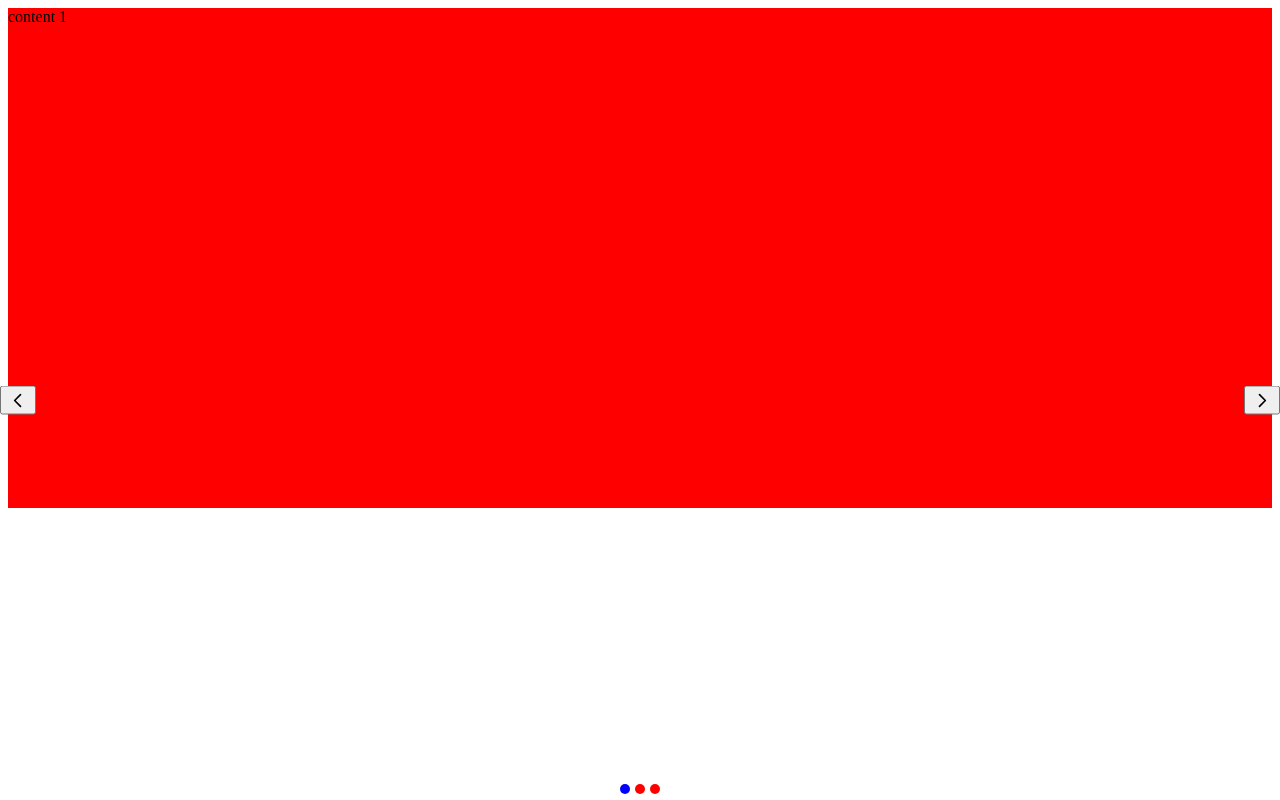
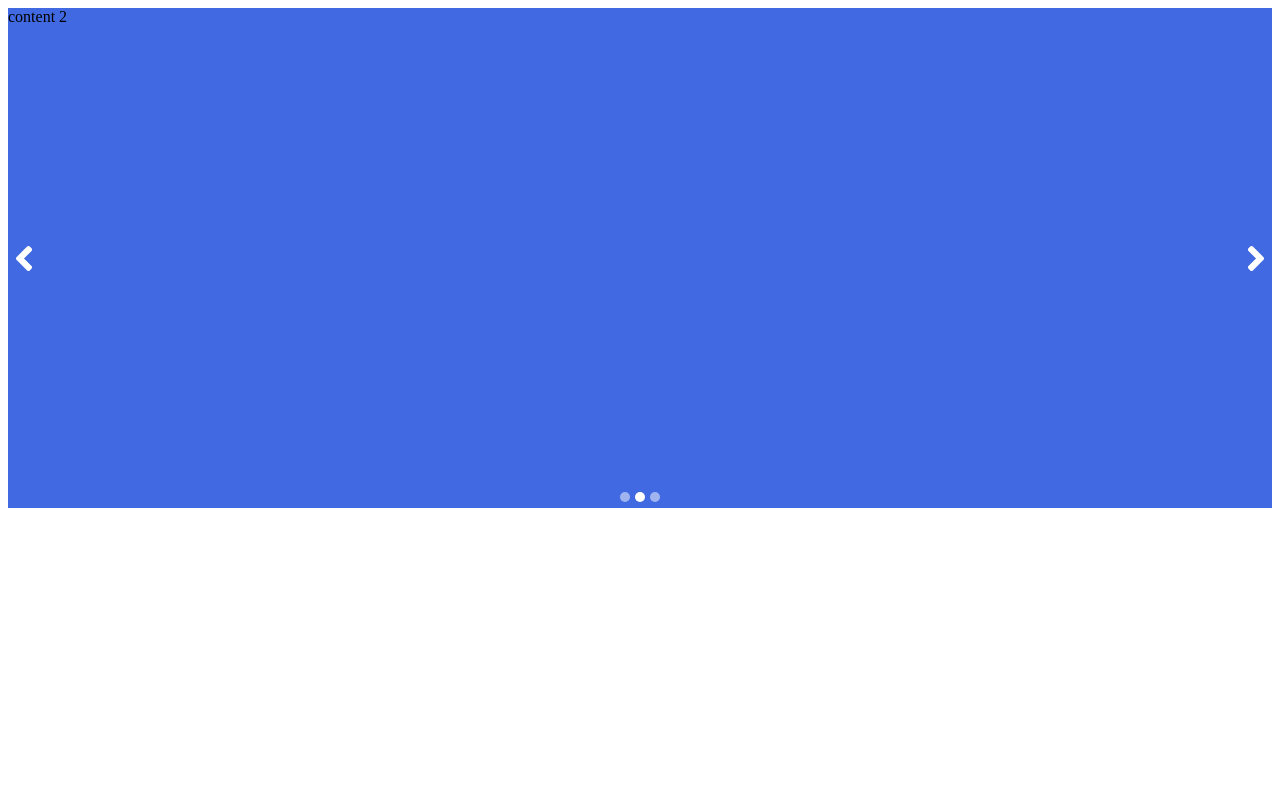
Before and after one commit to olumjs/olum-slider, a plain HTML site: page index.html in a window 1280 px wide. Drawn offline with Linux system fonts and the light colour scheme.

Commit message:
fixed structure & added auto/interval options

```diff
--- a/app.js
+++ b/app.js
@@ -1,19 +1,28 @@
-function OlumSlider(settings) {
+(function (root, factory) {
+  if (typeof module === "object" && module.exports) module.exports = factory();
+  else if (typeof define === "function" && define.amd) define(factory);
+  else root.OlumSlider = factory();
+})(typeof self !== "undefined" ? self : this, function () {
+  "use strict";
+
+  function OlumSlider(options) {
     var $this = this;
 
     $this.navigate = function (width) {
-    $this.container.scrollTo({
+      $this.slider.scrollTo({
         left: width,
-      behavior: "smooth"
+        behavior: "smooth",
       });
       // reset dots active class
-    var dots = $this.dotsContainer.getElementsByTagName("span");
-    Array.from(dots).forEach(function (dot) {
+      if ($this.dotsContainer) {
+        var dots = [].slice.call($this.dotsContainer.getElementsByTagName("span"));
+        dots.forEach(function (dot) {
           dot.className = "";
         });
         // add active class to current slide
         dots[$this.index].className = "active";
       }
+    };
 
     $this.nextSlide = function (btn) {
       btn.addEventListener("click", function () {
@@ -23,7 +32,7 @@ function OlumSlider(settings) {
           $this.navigate($this.currentScroll);
         }
       });
-  }
+    };
 
     $this.prevSlide = function (btn) {
       btn.addEventListener("click", function () {
@@ -33,24 +42,24 @@ function OlumSlider(settings) {
           $this.navigate($this.currentScroll);
         }
       });
-  }
+    };
 
     $this.arrows = function () {
       var nextBtn = document.createElement("button");
       var prevBtn = document.createElement("button");
-    nextBtn.innerHTML = settings.nextArrowIcon;
-    prevBtn.innerHTML = settings.prevArrowIcon;
+      nextBtn.innerHTML = options.nextArrowIcon;
+      prevBtn.innerHTML = options.prevArrowIcon;
       nextBtn.className = "nextBtn";
       prevBtn.className = "prevBtn";
       nextBtn.type = "button";
       prevBtn.type = "button";
 
-    $this.container.append(nextBtn);
-    $this.container.append(prevBtn);
+      options.container.append(nextBtn);
+      options.container.append(prevBtn);
 
       $this.nextSlide(nextBtn);
       $this.prevSlide(prevBtn);
-  }
+    };
 
     $this.dots = function () {
       // insert dots
@@ -62,14 +71,14 @@ function OlumSlider(settings) {
         if (i === 0) span.className = "active";
         $this.dotsContainer.append(span);
       }
-    $this.container.append($this.dotsContainer);
+      options.container.append($this.dotsContainer);
 
       // listen to clicks
-    $this.dotsContainer.addEventListener('click', function (e) {
+      $this.dotsContainer.addEventListener("click", function (e) {
         if (e.target.nodeName === "SPAN") {
           // reset dots active class
-        var dots = $this.dotsContainer.getElementsByTagName("span");
-        Array.from(dots).forEach(function (dot) {
+          var dots = [].slice.call($this.dotsContainer.getElementsByTagName("span"));
+          dots.forEach(function (dot) {
             dot.className = "";
           });
           // add active class to current slide
@@ -80,22 +89,89 @@ function OlumSlider(settings) {
           $this.navigate($this.currentScroll);
         }
       });
+    };
+
+    $this.auto = function () {
+      var interval = setInterval(function () {
+        if ($this.currentScroll < $this.totalWidth) {
+          $this.index++;
+          $this.currentScroll += $this.width;
+          $this.navigate($this.currentScroll);
+        } else {
+          clearInterval(interval);
         }
+      }, options.interval);
+    };
 
-  if (settings && settings.container) {
-    $this.container = settings.container;
+    $this.style = function () {
+      var style = document.createElement("style");
+      var className = options.container.className;
+      var id = options.container.id;
+      var selector = id ? "#" + id : "." + className;
+      style.innerHTML = "\n    "
+        .concat(selector, " {\n      position: relative;\n      width: 100%;\n      height: 500px;\n    }\n    \n    ")
+        .concat(
+          selector,
+          " .slides {\n      width: 100%;\n      height: 100%;\n      white-space: nowrap;\n      overflow: hidden;\n    }\n    \n    "
+        )
+        .concat(selector, " .slides .slide {\n      width: 100%;\n      height: 100%;\n      display: inline-block;\n    }\n    \n    ")
+        .concat(selector, " .nextBtn,\n    ")
+        .concat(
+          selector,
+          " .prevBtn {\n      position: absolute;\n      top: 50%;\n      -webkit-transform: translateY(-50%);\n              transform: translateY(-50%);\n      background-color: transparent;\n      border: none;\n      cursor: pointer;\n    }\n    \n    "
+        )
+        .concat(selector, " .nextBtn svg,\n    ")
+        .concat(
+          selector,
+          " .prevBtn svg {\n      pointer-events: none;\n      width: 20px;\n      position: relative;\n      top: 2px;\n      fill: white;\n    }\n    \n    "
+        )
+        .concat(selector, " .nextBtn {\n      right: 0;\n    }\n    \n    ")
+        .concat(selector, " .prevBtn {\n      left: 0;\n    }\n    \n    ")
+        .concat(
+          selector,
+          " .dots {\n      position: absolute;\n      left: 0;\n      right: 0;\n      bottom: 0;\n      margin: 0 auto;\n      width: -webkit-fit-content;\n      width: -moz-fit-content;\n      width: fit-content;\n    }\n    \n    "
+        )
+        .concat(
+          selector,
+          " .dots span {\n      width: 10px;\n      height: 10px;\n      border-radius: 50%;\n      background-color: rgba(255, 255, 255, 0.5);\n      display: inline-block;\n      cursor: pointer;\n      margin: 2.5px;\n    }\n    \n    "
+        )
+        .concat(selector, " .dots span.active {\n      background-color: white;\n    }\n    ");
+      document.body.append(style);
+    };
+
+    if (options && options.container) {
+      $this.style(); // inject related style | must be run 1st to get slides info properly
       $this.currentScroll = 0;
       $this.index = 0;
-    if (!settings.nextArrowIcon) settings.nextArrowIcon = "<svg xmlns=\"http://www.w3.org/2000/svg\" class=\"h-6 w-6\" fill=\"none\" viewBox=\"0 0 24 24\" stroke=\"currentColor\"><path stroke-linecap=\"round\" stroke-linejoin=\"round\" stroke-width=\"2\" d=\"M9 5l7 7-7 7\" /></svg>";
-    if (!settings.prevArrowIcon) settings.prevArrowIcon = "<svg xmlns=\"http://www.w3.org/2000/svg\" class=\"h-6 w-6\" fill=\"none\" viewBox=\"0 0 24 24\" stroke=\"currentColor\"><path stroke-linecap=\"round\" stroke-linejoin=\"round\" stroke-width=\"2\" d=\"M15 19l-7-7 7-7\" /></svg>";
 
-    var slides = $this.container.getElementsByClassName("slide");
+      // default options
+      if (!options.nextArrowIcon)
+        options.nextArrowIcon =
+          '<svg xmlns="http://www.w3.org/2000/svg" viewBox="0 0 256 512"><path d="M224.3 273l-136 136c-9.4 9.4-24.6 9.4-33.9 0l-22.6-22.6c-9.4-9.4-9.4-24.6 0-33.9l96.4-96.4-96.4-96.4c-9.4-9.4-9.4-24.6 0-33.9L54.3 103c9.4-9.4 24.6-9.4 33.9 0l136 136c9.5 9.4 9.5 24.6.1 34z"/></svg>';
+      if (!options.prevArrowIcon)
+        options.prevArrowIcon =
+          '<svg xmlns="http://www.w3.org/2000/svg" viewBox="0 0 256 512"><path d="M31.7 239l136-136c9.4-9.4 24.6-9.4 33.9 0l22.6 22.6c9.4 9.4 9.4 24.6 0 33.9L127.9 256l96.4 96.4c9.4 9.4 9.4 24.6 0 33.9L201.7 409c-9.4 9.4-24.6 9.4-33.9 0l-136-136c-9.5-9.4-9.5-24.6-.1-34z"/></svg>';
+      if (!options.interval) options.interval = 3000;
+
+      var slides = [].slice.call(options.container.getElementsByClassName("slide"));
       $this.length = slides.length;
+
       if ($this.length) {
-      $this.width = Math.round($this.container.scrollWidth / $this.length);
+        // re-structure elements (container > .slides > .slide)
+        var slidesContainer = document.createElement("div");
+        slidesContainer.className = "slides";
+        slides.forEach(function (slide) {
+          slidesContainer.append(slide);
+        });
+        options.container.append(slidesContainer);
+
+        // calc width, total width & initialize other features
+        $this.slider = slidesContainer;
+        $this.width = Math.round($this.slider.scrollWidth / $this.length);
         $this.totalWidth = $this.width * ($this.length - 1);
-      if (settings.hasOwnProperty("arrows") && settings.arrows === true) $this.arrows();
-      if (settings.hasOwnProperty("dots") && settings.dots === true) $this.dots();
+        if (options.hasOwnProperty("arrows") && options.arrows === true) $this.arrows();
+        if (options.hasOwnProperty("dots") && options.dots === true) $this.dots();
+        if (options.hasOwnProperty("auto") && options.auto === true) $this.auto();
       } else {
         console.error("slides don't exist!");
       }
@@ -103,3 +179,6 @@ function OlumSlider(settings) {
       console.error("no slider container assigned!");
     }
   }
+
+  return OlumSlider;
+});
--- a/app.scss
+++ b/app.scss
@@ -1,28 +1,37 @@
-.slider {
+#foo {
   position: relative;
   width: 100%;
   height: 500px;
-  white-space: nowrap;
-  overflow: hidden;
 
-  .slide {
+  .slides {
     width: 100%;
     height: 100%;
-    display: inline-block;
+    white-space: nowrap;
+    overflow: hidden;
+
+    .slide {
+      width: 100%;
+      height: 100%;
+      display: inline-block;
+    }
   }
 
   // btns
   .nextBtn,
   .prevBtn {
-    position: fixed;
+    position: absolute;
     top: 50%;
     transform: translateY(-50%);
+    background-color: transparent;
+    border: none;
+    cursor: pointer;
 
     svg {
       pointer-events: none;
       width: 20px;
       position: relative;
       top: 2px;
+      fill: white;
     }
   }
 
@@ -36,7 +45,7 @@
 
   // dots
   .dots {
-    position: fixed;
+    position: absolute;
     left: 0;
     right: 0;
     bottom: 0;
@@ -47,13 +56,13 @@
       width: 10px;
       height: 10px;
       border-radius: 50%;
-      background-color: red;
+      background-color: rgba(white, 0.5);
       display: inline-block;
       cursor: pointer;
       margin: 2.5px;
 
       &.active {
-        background-color: blue;
+        background-color: white;
       }
     }
   }
--- a/index.html
+++ b/index.html
@@ -1,35 +1,33 @@
 <!DOCTYPE html>
 <html lang="en">
-
   <head>
     <meta charset="UTF-8" />
     <meta http-equiv="X-UA-Compatible" content="IE=edge" />
     <meta name="viewport" content="width=device-width, initial-scale=1.0" />
     <title>Olum Slider</title>
-  <link rel="stylesheet" href="app.css" />
+    <!-- <link rel="stylesheet" href="app.css" /> -->
   </head>
 
   <body>
-  <div class="slider">
-    <div class="slide" style="background-color: red">content 1</div>
-    <div class="slide" style="background-color: blue">content 2</div>
-    <div class="slide" style="background-color: green">content 3</div>
+    <div id="foo">
+      <div class="slide" style="background-color: purple">content 1</div>
+      <div class="slide" style="background-color: royalblue">content 2</div>
+      <div class="slide" style="background-color: chocolate">content 3</div>
     </div>
 
     <script src="app.js"></script>
-  <script type="text/javascript">
-    const container = document.querySelector(".slider");
+    <script>
       new OlumSlider({
-      container: container,
+        container: document.querySelector("#foo"),
         arrows: true,
+        nextArrowIcon: "",
+        prevArrowIcon: "",
         dots: true,
         auto: true,
-      speed: 300,
-      infinite: true,
-      // nextArrowIcon:`next`,
-      // prevArrowIcon:`prev`,
+        interval: 3000,
+        // infinite: true, // todo
+        // swipe:false, // todo
       });
     </script>
   </body>
-
 </html>
```
Also changed, not shown: app.css, 1 other file. Lines whose indentation alone changed are shown as unchanged.
